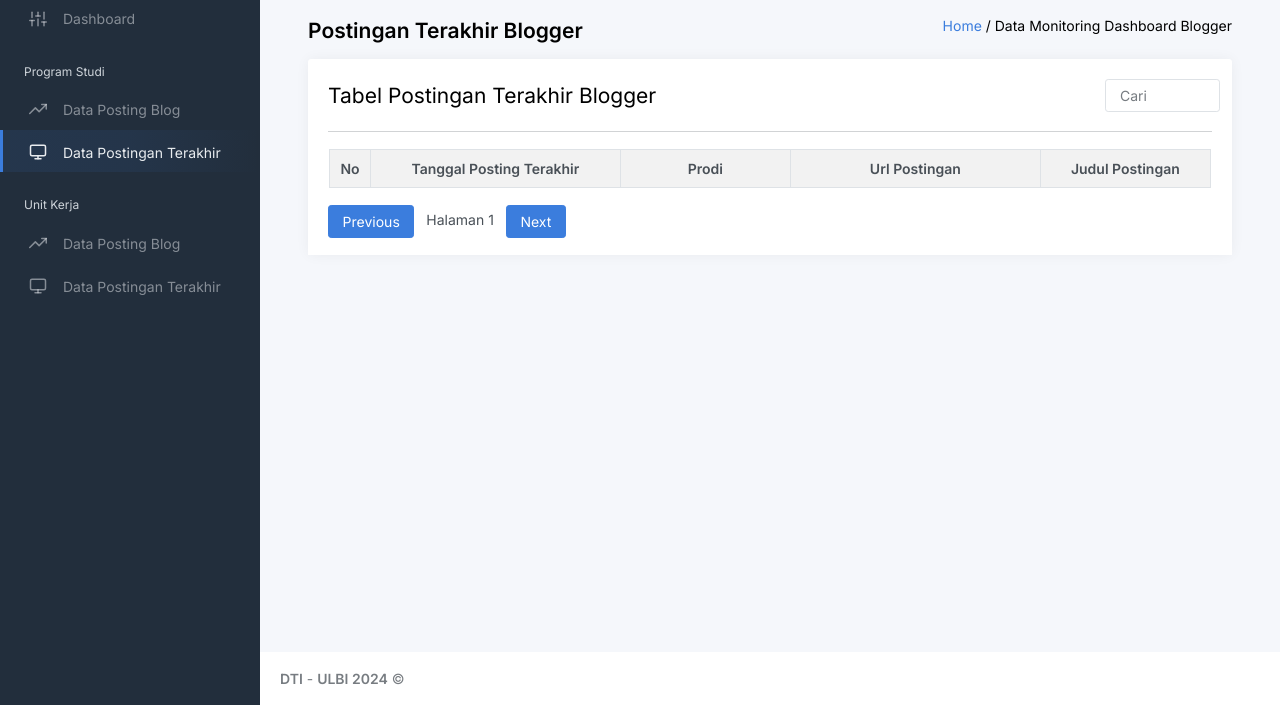
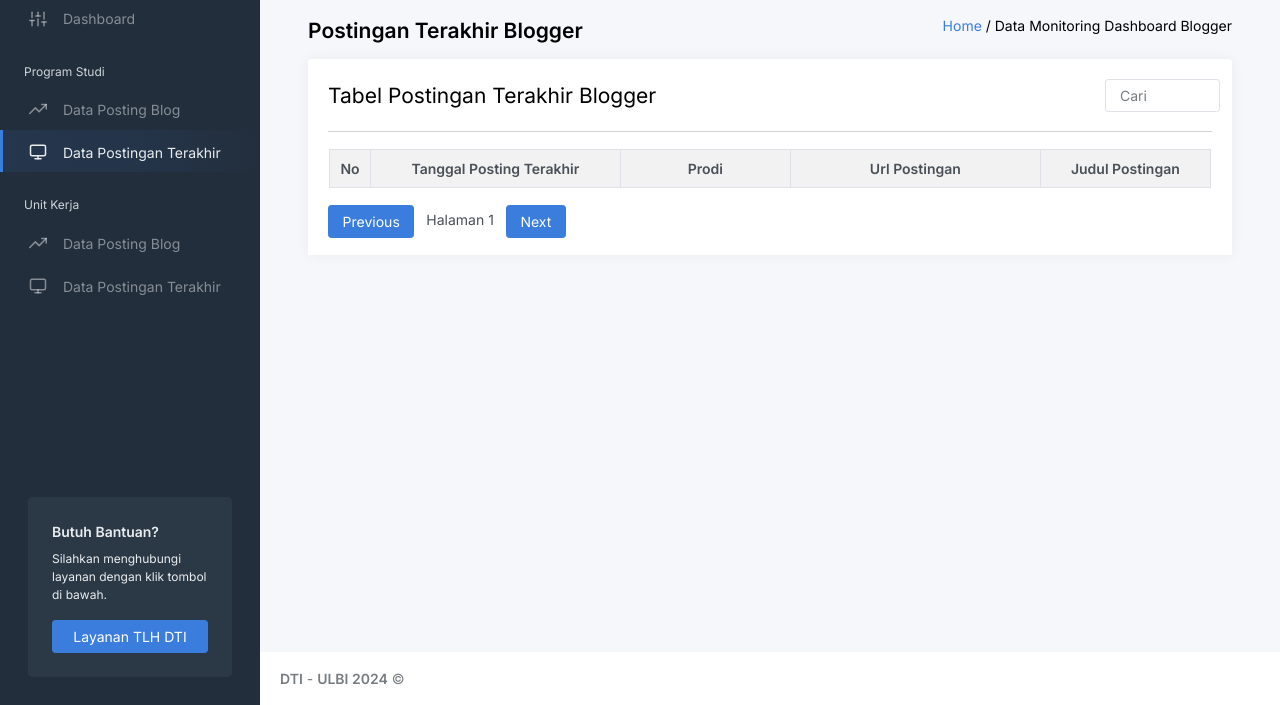
Before and after one commit to uiteung/dashboard_blog, a website: page latest/index.html in a window 1280 px wide. Shown: the part 95-800 px from the top of the page. Drawn offline with Linux system fonts and the light colour scheme; some packages are replaced by stand-ins of ours; a script that the page names is missing.

Commit message:
feat(latestprodi): html sidebar tambah card

```diff
--- a/latest/index.html
+++ b/latest/index.html
@@ -100,17 +100,17 @@
 					</li> -->
                 </ul>
 
-                <!-- <div class="sidebar-cta">
+            <div class="sidebar-cta">
                 <div class="sidebar-cta-content">
-						<strong class="d-inline-block mb-2">Upgrade to Pro</strong>
+                    <strong class="d-inline-block mb-2">Butuh Bantuan?</strong>
                     <div class="mb-3 text-sm">
-							Are you looking for more components? Check out our premium version.
+                        Silahkan menghubungi layanan dengan klik tombol di bawah.
                     </div>
                     <div class="d-grid">
-							<a href="upgrade-to-pro.html" class="btn btn-primary">Upgrade to Pro</a>
+                        <a href="upgrade-to-pro.html" class="btn btn-primary">Layanan TLH DTI</a>
                     </div>
                 </div>
-				</div> -->
+            </div>
             </div>
         </nav>
         <!-- Sidebar End -->
```
Lines whose indentation alone changed are shown as unchanged.
